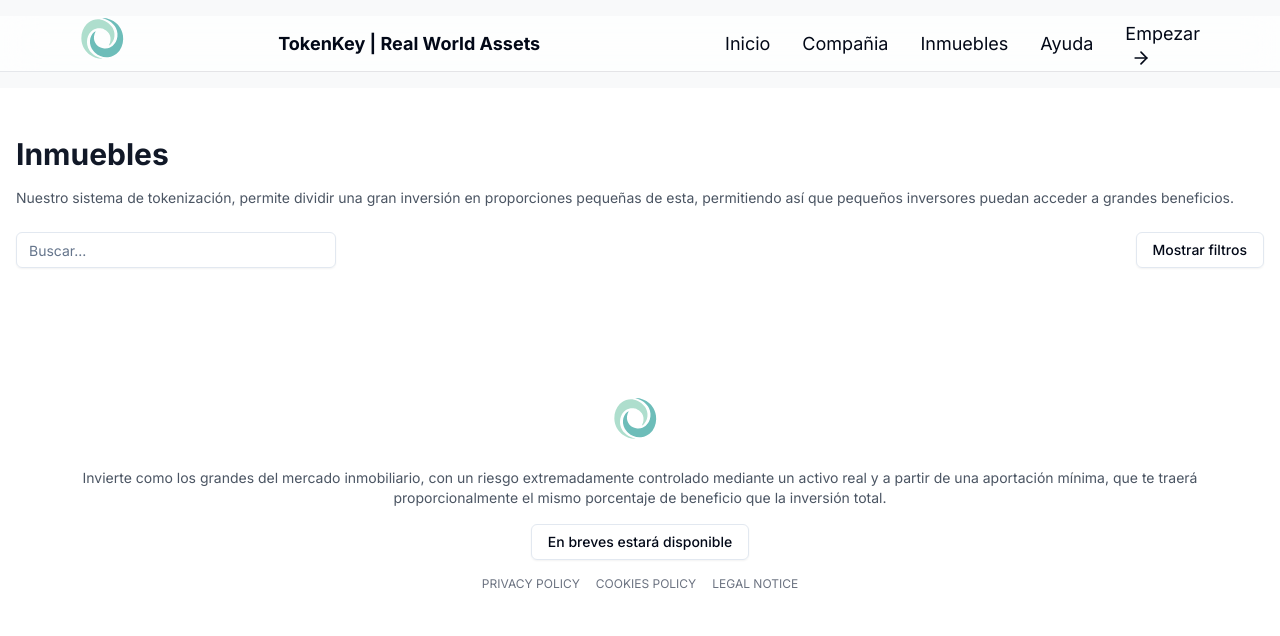
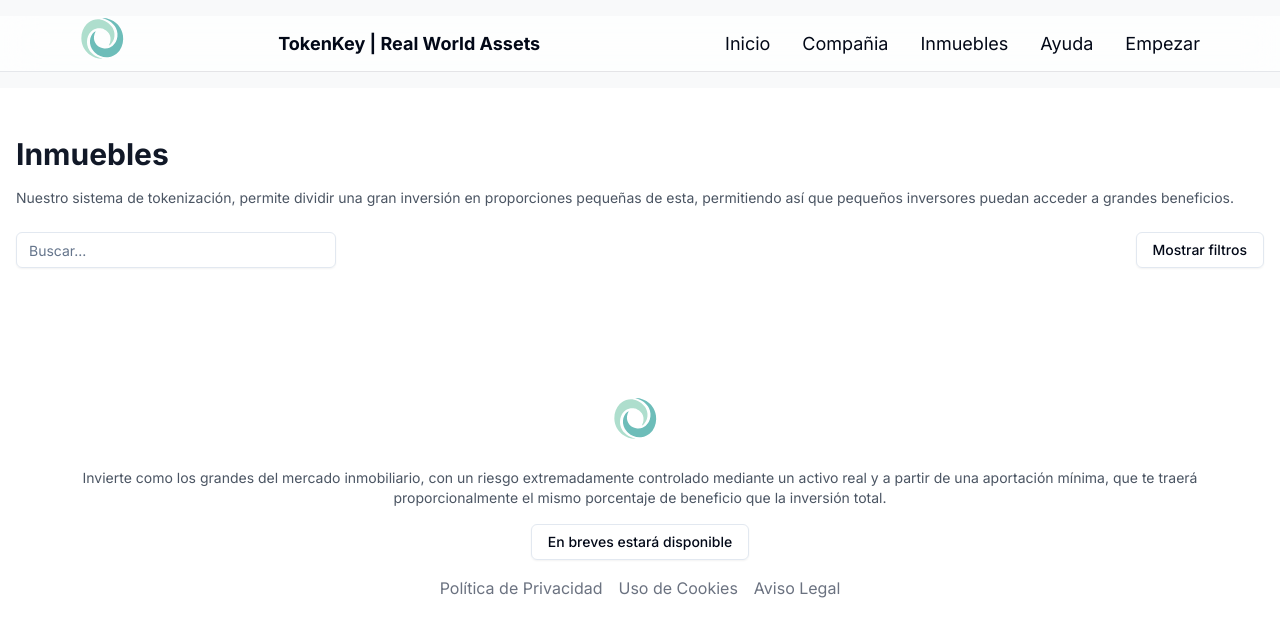
Before and after one commit to trasgoverde/tokenkey-website, a Next.js app: page /inmuebles in a window 1280 px wide. Shown: the top 636 px of the page. Built offline with nearby package versions, Linux system fonts and the light colour scheme.

Commit message:
Fixing footers

```diff
--- a/app/(landing)/page.tsx
+++ b/app/(landing)/page.tsx
@@ -172,6 +172,7 @@ export default function LandingPage() {
           </div>
         </div>
       </section>
+
       <footer className="py-10">
         <div className="flex justify-between items-center">
           <span className="text-gray-600">TokenKey</span>
@@ -179,13 +180,13 @@ export default function LandingPage() {
         </div>
         <div className="flex justify-center space-x-4 mt-4">
           <Link className="text-gray-500 hover:text-gray-700" href="#">
-            PRIVACY POLICY
+            Política de Privacidad
           </Link>
           <Link className="text-gray-500 hover:text-gray-700" href="#">
-            COOKIES POLICY
+            Uso de Cookies
           </Link>
           <Link className="text-gray-500 hover:text-gray-700" href="#">
-            LEGAL NOTICE
+            Aviso Legal
           </Link>
         </div>
       </footer>
--- a/app/inmuebles/page.tsx
+++ b/app/inmuebles/page.tsx
@@ -50,7 +50,6 @@ export default function InmueblesPage() {
                 href='/sign-up' // Provide the href attribute here
                 >
                 Empezar{' '}
-                <ArrowRight className='ml-1.5 h-5 w-5' />
               </Link>
             </div>
           </div>
@@ -80,17 +79,17 @@ export default function InmueblesPage() {
               beneficio que la inversión total.
             </p>
             <Button variant="outline">En breves estará disponible</Button>
-            <div className="flex space-x-4">
-              <a className="text-xs text-gray-500 hover:text-gray-700" href="#">
-                PRIVACY POLICY
-              </a>
-              <a className="text-xs text-gray-500 hover:text-gray-700" href="#">
-                COOKIES POLICY
-              </a>
-              <a className="text-xs text-gray-500 hover:text-gray-700" href="#">
-                LEGAL NOTICE
-              </a>
-            </div>
+            <div className="flex justify-center space-x-4 mt-4">
+          <Link className="text-gray-500 hover:text-gray-700" href="#">
+            Política de Privacidad
+          </Link>
+          <Link className="text-gray-500 hover:text-gray-700" href="#">
+            Uso de Cookies
+          </Link>
+          <Link className="text-gray-500 hover:text-gray-700" href="#">
+            Aviso Legal
+          </Link>
+        </div>
           </div>
         </footer>
       </main>
--- a/components/MobileNav.tsx
+++ b/components/MobileNav.tsx
@@ -42,7 +42,6 @@ const MobileNav = ({ isAuth }: { isAuth: boolean }) => {
                     className='flex items-center w-full font-semibold text-green-600'
                     href='/sign-up'>
                     Empezar
-                    <ArrowRight className='ml-2 h-5 w-5' />
                   </Link>
                 </li>
                 <li className='my-3 h-px w-full bg-gray-300' />
--- a/package.json
+++ b/package.json
@@ -16,6 +16,7 @@
     "class-variance-authority": "^0.7.0",
     "clsx": "^2.1.0",
     "ethers": "^6.10.0",
+    "lucide": "^0.321.0",
     "lucide-react": "^0.320.0",
     "magic-sdk": "^22.0.0",
     "make-magic": "^4.8.0",
```
Also changed, not shown: components/cards.tsx (+2 -5 lines), 1 other file (tests, documents, lock files or other folders).
